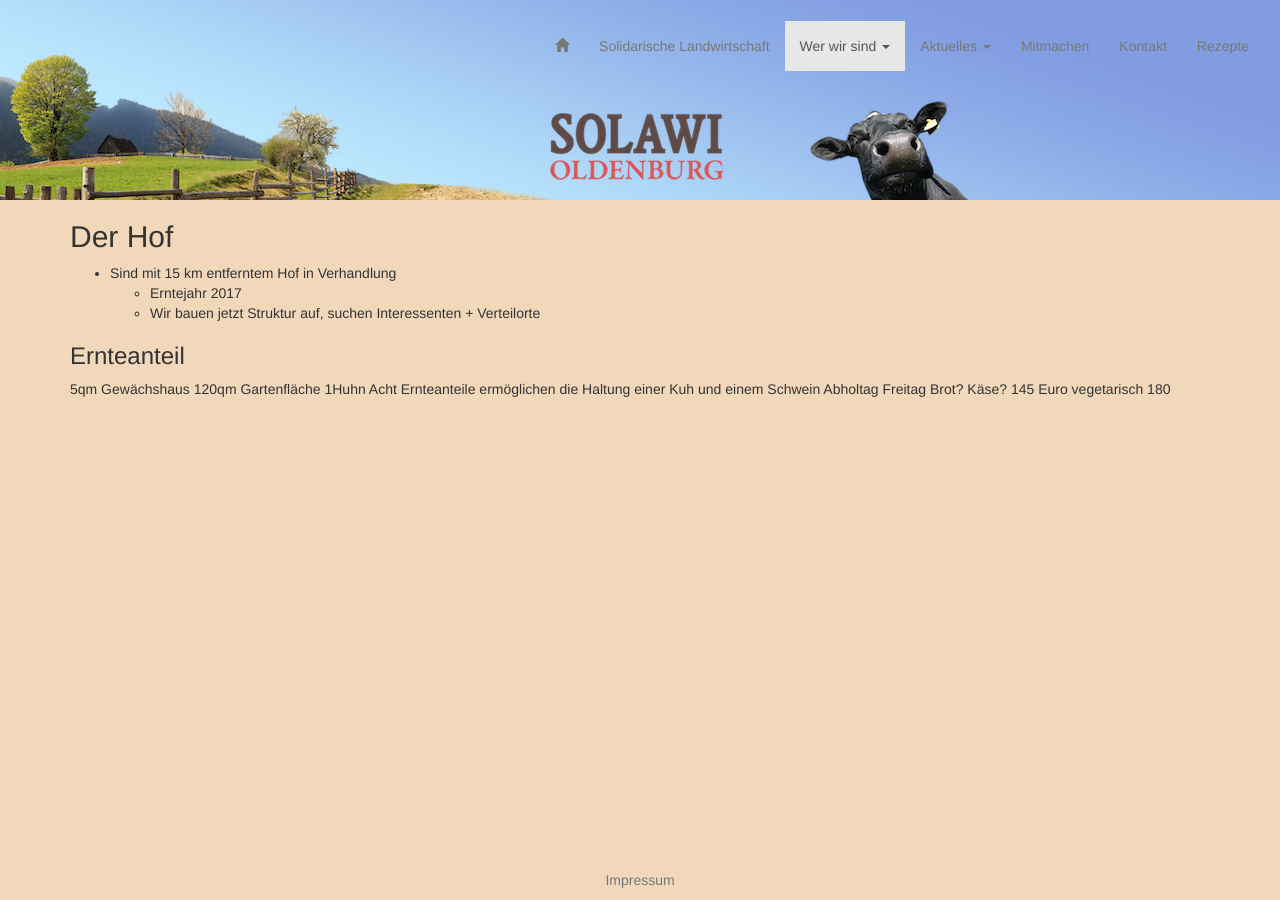
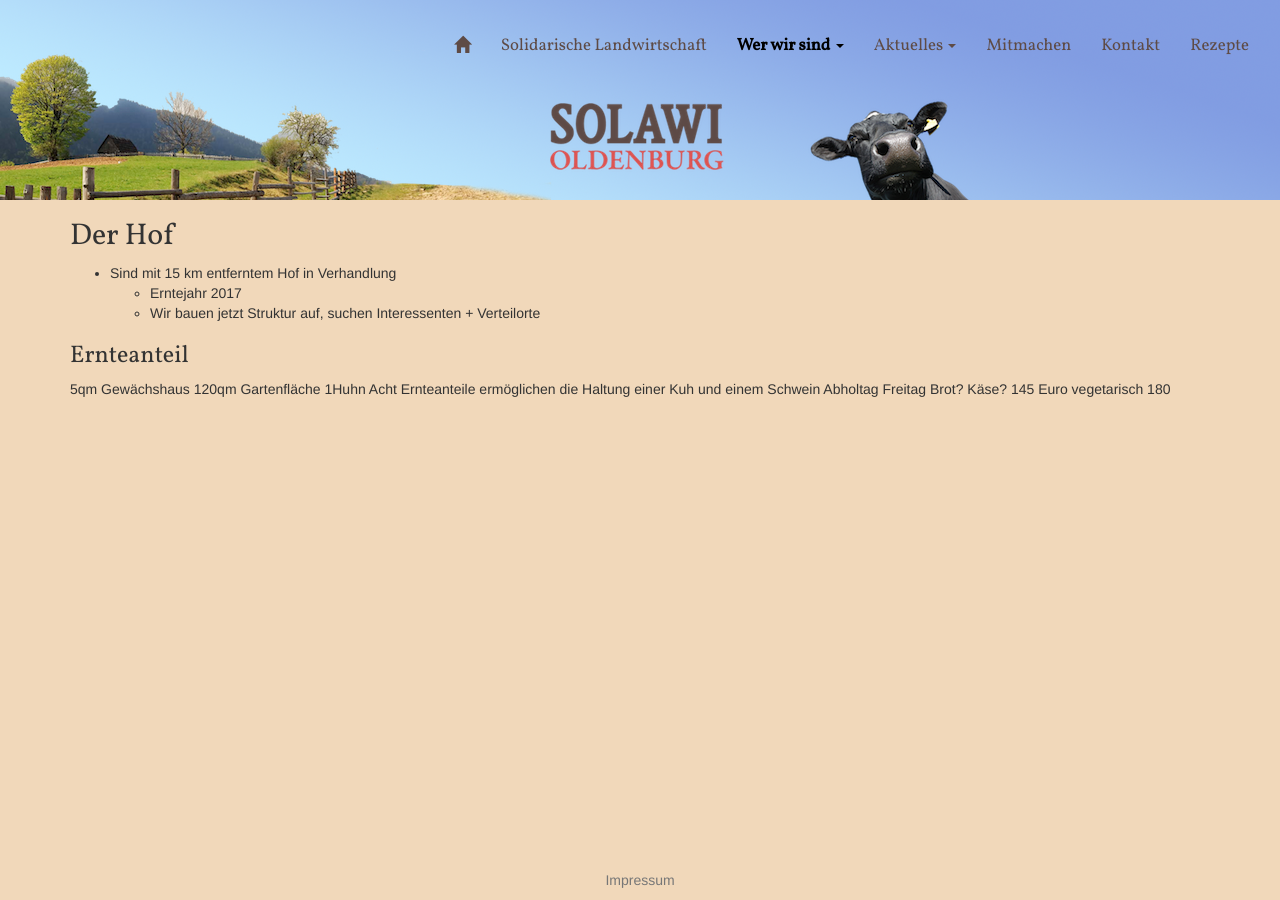
Before and after one commit to solawi-oldenburg/solawi-oldenburg.github.io, a Jekyll site: the page built from hof.md, in a window 1280 px wide. Built offline with Jekyll 4.4.1, drawn with Linux system fonts in a browser that asks for light colours.

Commit message:
colored navbar

```diff
--- a/_includes/head.html
+++ b/_includes/head.html
@@ -10,7 +10,9 @@
 
   <!-- CSS -->
   <link rel="stylesheet" href="/public/css/bootstrap.min.css">
+  <link rel="stylesheet" href="/public/css/navbar_highlights.css">
   <link rel="stylesheet" href="/public/css/custom.css">
+  <link href='https://fonts.googleapis.com/css?family=Vollkorn' rel='stylesheet' type='text/css'>
 
   <!-- Icons -->
   <link rel="shortcut icon" href="/public/images/favicon.ico">
--- a/_includes/menu.html
+++ b/_includes/menu.html
@@ -15,14 +15,14 @@
 					<li class="{% if page.url == "/solidarische_landwirtschaft/" %}active{% endif %}"><a href="/solidarische_landwirtschaft/">Solidarische Landwirtschaft</a></li>
 					<li class="dropdown dropdown-hover {% if page.url == "/mitglieder/" or page.url == "/hof/" %}active{% endif %}">
 						<a href="#" class="dropdown-toggle" data-toggle="dropdown">Wer wir sind <span class="caret"></span></a>
-						<ul class="dropdown-menu">
+						<ul class="dropdown-menu dropdown-menu-left">
 							<li class="{% if page.url == "/mitglieder/" %}active{% endif %}"><a href="/mitglieder/">Mitglieder</a></li>
 							<li class="{% if page.url == "/hof/" %}active{% endif %}"><a href="/hof/">Der Hof</a></li>
 						</ul>
 					</li>
 					<li class="dropdown dropdown-hover {% if page.url == "/neuigkeiten/" or page.url == "/veranstaltungen/" %}active{% endif %}">
 						<a href="#" class="dropdown-toggle" data-toggle="dropdown">Aktuelles <span class="caret"></span></a>
-						<ul class="dropdown-menu">
+						<ul class="dropdown-menu dropdown-menu-left">
 							<li class="{% if page.url == "/neuigkeiten/" %}active{% endif %}"><a href="/neuigkeiten/">Neuigkeiten</a></li>
 							<li class="{% if page.url == "/veranstaltungen/" %}active{% endif %}"><a href="/veranstaltungen/">Veranstaltungen</a></li>
 						</ul>
--- a/_layouts/page.html
+++ b/_layouts/page.html
@@ -8,7 +8,7 @@
 
 	<div class="clearfix content-heading">
 		<img src="/public/images/weide.png" class="pull-left" style="margin-top:-50px;>
-		<a class="navbar-brand" href="/"><img src="/public/images/logo.png" style="position: absolute; margin-left: auto;margin-right: auto; left: 0;right: 0;top:100px;"></a>
+		<a class="navbar-brand" href="/"><img src="/public/images/logo.png" style="position: absolute; margin-left: auto;margin-right: auto; left: 0;right: 0;top:90px;"></a>
 		<img src="/public/images/kuh.png" style="position: absolute; margin-top:85px; margin-left: auto;margin-right: auto; left: 0;right: -500px;">
 	</div>
 
--- a/public/css/custom.css
+++ b/public/css/custom.css
@@ -16,12 +16,19 @@
 	background-color: transparent;
 	background: transparent;
 	border-color: transparent;
+	font-family: 'Vollkorn', serif;
+	font-size: 120%;
+	border-radius: 0px;
 }
 
-.colored{
+.colored-navbar{
 	background-color: #8ba9e6;
+}
 
+h1, h2, h3, h4 {
+	font-family: 'Vollkorn', serif;
 }
+
 
 /* Sticky footer styles
 -------------------------------------------------- */
--- /dev/null
+++ b/public/css/navbar_highlights.css
@@ -0,0 +1,105 @@
+.navbar li a:hover {
+  color:  #FFF ;
+  text-decoration: underline;
+}
+.navbar li.active a {
+  color: #FFF;
+}
+
+
+
+
+.navbar-default .navbar-nav .open .dropdown-menu {
+  background-color: #8ba9e6;
+}
+
+
+
+.navbar .nav .active > a {
+  background-color: transparent;
+  color: black;
+  font-weight: bold;
+}
+
+.navbar .nav .active > a:hover {
+  background-color: transparent;
+  color: black;
+  font-weight: bold;
+  text-decoration: underline;
+}
+
+
+
+.navbar-default {
+  background-color: transparent;
+  border-color: transparent;
+}
+.navbar-default .navbar-brand {
+  color: #5e4b46;
+}
+.navbar-default .navbar-brand:hover, .navbar-default .navbar-brand:focus {
+  color: black;
+}
+.navbar-default .navbar-text {
+  color: #5e4b46;
+}
+.navbar-default .navbar-nav > li > a {
+  color: #5e4b46;
+}
+.navbar-default .navbar-nav > li > a:hover, .navbar-default .navbar-nav > li > a:focus {
+  color: black;
+}
+.navbar-default .navbar-nav > li > .dropdown-menu {
+  background-color: transparent;
+}
+.navbar-default .navbar-nav > li > .dropdown-menu > li > a {
+  color: #5e4b46;
+}
+.navbar-default .navbar-nav > li > .dropdown-menu > li > a:hover,
+.navbar-default .navbar-nav > li > .dropdown-menu > li > a:focus {
+  color: #black;
+  background-color: transparent;
+}
+.navbar-default .navbar-nav > li > .dropdown-menu > li > .divider {
+  background-color: transparent;
+}
+.navbar-default .navbar-nav > .active > a, .navbar-default .navbar-nav > .active > a:hover, .navbar-default .navbar-nav > .active > a:focus {
+  color: black;
+  background-color: transparent;
+}
+.navbar-default .navbar-nav > .open > a, .navbar-default .navbar-nav > .open > a:hover, .navbar-default .navbar-nav > .open > a:focus {
+  color: black;
+  background-color: transparent;
+}
+.navbar-default .navbar-toggle {
+  border-color: transparent;
+}
+.navbar-default .navbar-toggle:hover, .navbar-default .navbar-toggle:focus {
+  background-color: transparent;
+}
+.navbar-default .navbar-toggle .icon-bar {
+  background-color: transparent;
+}
+.navbar-default .navbar-collapse,
+.navbar-default .navbar-form {
+  border-color: transparent;
+}
+.navbar-default .navbar-link {
+  color: #5e4b46;
+}
+.navbar-default .navbar-link:hover {
+  color: black;
+}
+
+@media (max-width: 767px) {
+  .navbar-default .navbar-nav .open .dropdown-menu > li > a {
+    color: black;
+  }
+  .navbar-default .navbar-nav .open .dropdown-menu > li > a:hover, .navbar-default .navbar-nav .open .dropdown-menu > li > a:focus {
+    color: black;
+  }
+  .navbar-default .navbar-nav .open .dropdown-menu > .active > a, .navbar-default .navbar-nav .open .dropdown-menu > .active > a:hover, .navbar-default .navbar-nav .open .dropdown-menu > .active > a:focus {
+    color: black;
+    background-color: transparent;
+  }
+}
--- a/public/js/custom.js
+++ b/public/js/custom.js
@@ -1,9 +1,9 @@
 $(window).bind('scroll', function() {
    if ($(window).scrollTop() > 20) {
-       $('.navbar').addClass('colored');
+       $('.navbar').addClass('colored-navbar');
    }
    else {
-       $('.navbar').removeClass('colored');
+       $('.navbar').removeClass('colored-navbar');
    }
 });
 
```
Also changed, not shown: index.md (+1 -1 lines).
